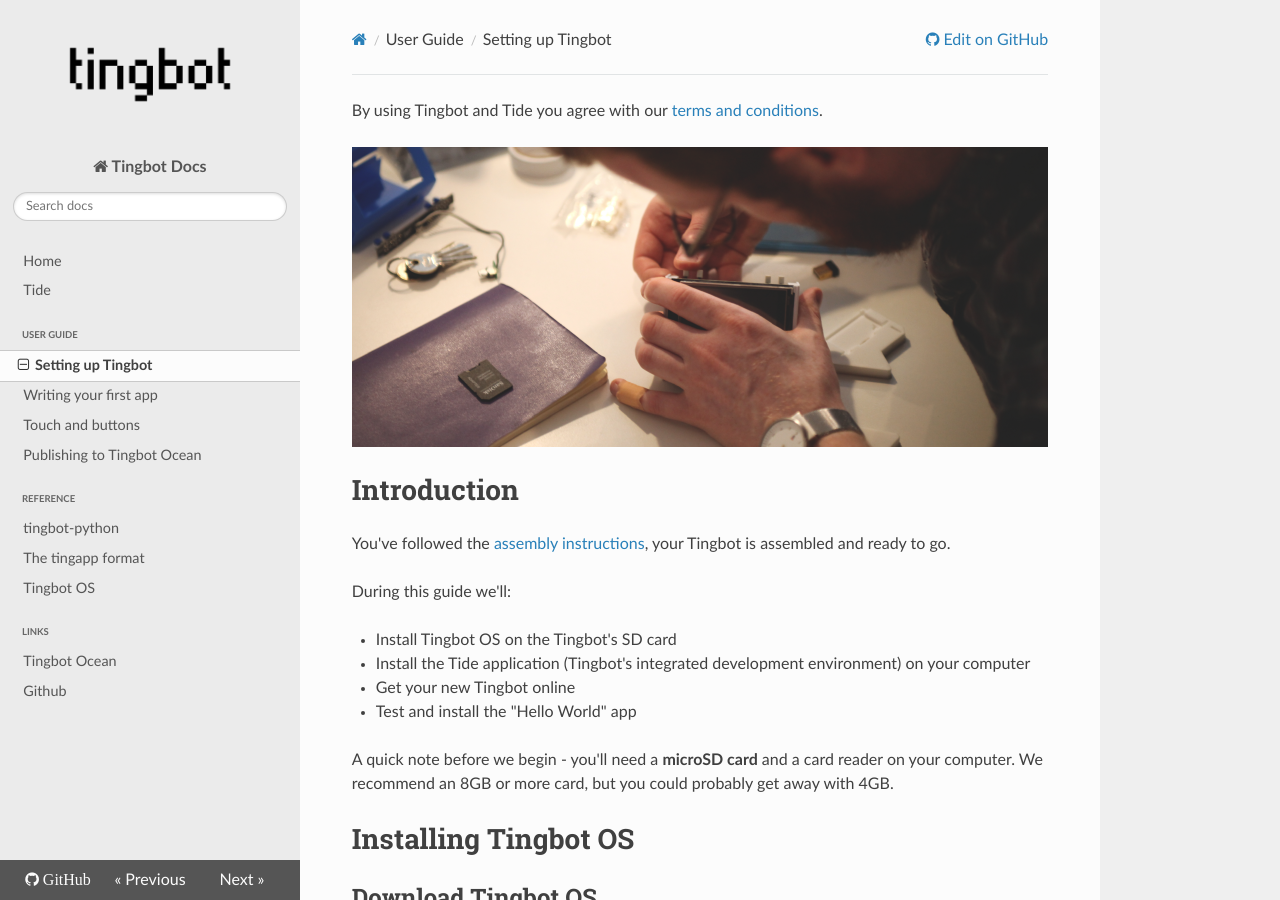
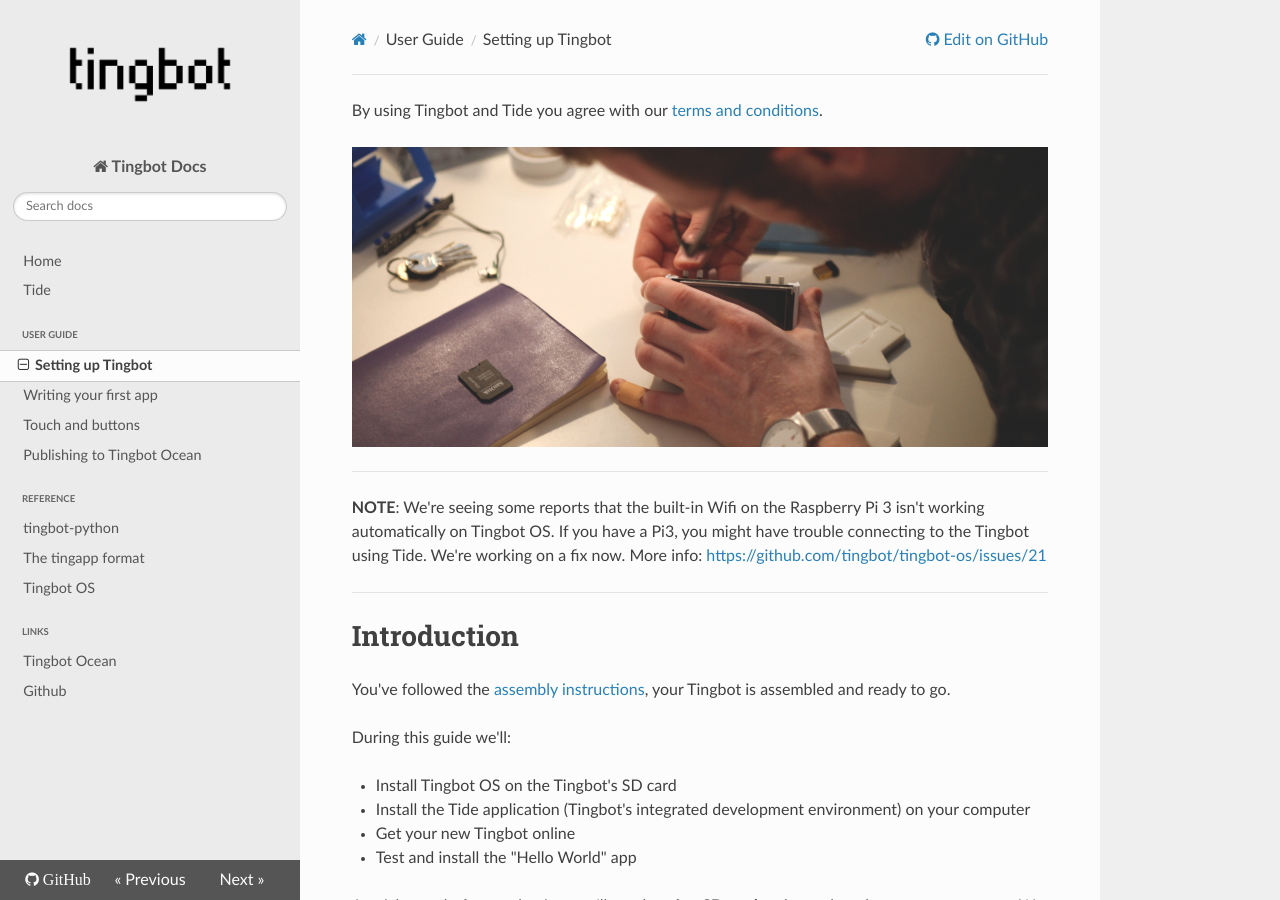
Before and after one commit to tingbot/tingbot-docs, an MkDocs documentation site: the page built from docs/guides/setup.md, in a window 1280 px wide and 900 px high. Built offline with MkDocs 1.6.1, drawn with Linux system fonts in a browser that asks for light colours; nearby versions of some CDN libraries; old or Windows-style settings are respelled for this version of MkDocs.

Commit message:
Add wifi problem warning

```diff
--- a/docs/guides/setup.md
+++ b/docs/guides/setup.md
@@ -1,6 +1,12 @@
 By using Tingbot and Tide you agree with our [terms and conditions](http://tingbot.com/terms/).
 
 ![](images/setup-header.png)
+
+---
+
+**NOTE**: We're seeing some reports that the built-in Wifi on the Raspberry Pi 3 isn't working automatically on Tingbot OS. If you have a Pi3, you might have trouble connecting to the Tingbot using Tide. We're working on a fix now. More info: [https://github.com/tingbot/tingbot-os/issues/21](https://github.com/tingbot/tingbot-os/issues/21)
+
+---
 
 Introduction
 ============
```
